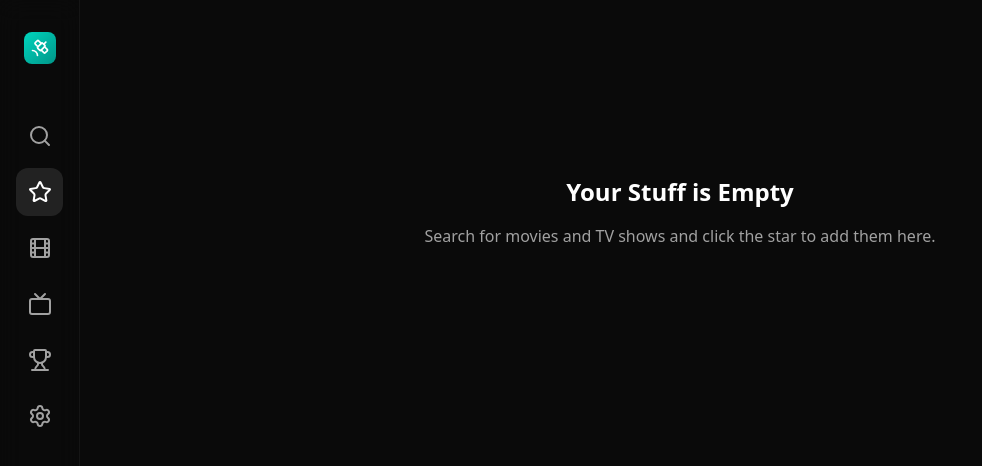
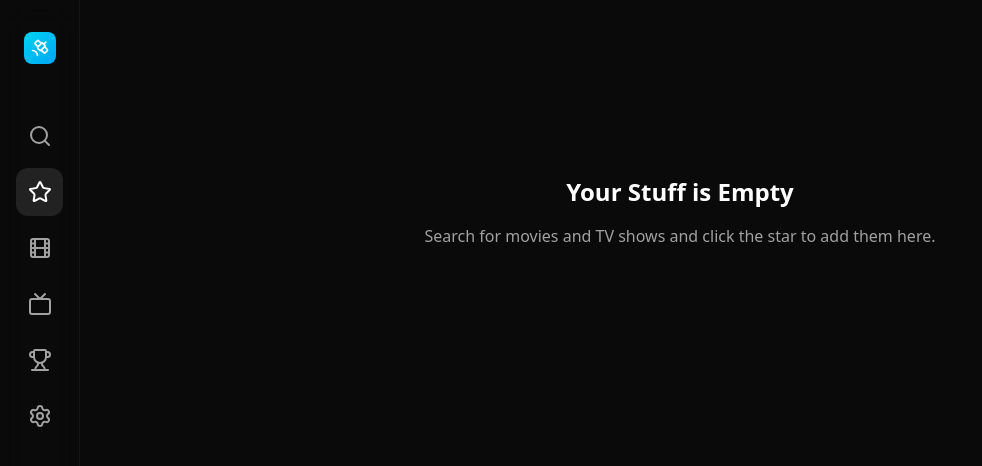
Before and after one commit to jpbrownfield/BrownfieldSatellite, a React (Vite) app: page / in a window 1280 px wide. Shown: the top 466 px of the page, without its empty margins (0-982 px from the left). Built offline with nearby package versions, Linux system fonts and the light colour scheme; no server answers.

Commit message:
fix(sidebar): Update app logo gradient
Changes the color gradient of the application logo in the sidebar from teal to cyan/sky blue to better align with current branding.

```diff
--- a/src/components/Sidebar.tsx
+++ b/src/components/Sidebar.tsx
@@ -19,7 +19,7 @@ export default function Sidebar({ activeTab, setActiveTab }: SidebarProps) {
   return (
     <div className="w-20 hover:w-64 transition-all duration-300 ease-in-out bg-neutral-950/80 backdrop-blur-md border-r border-white/5 flex flex-col items-start py-8 group z-50 absolute h-full md:relative">
       <div className="px-6 mb-12 w-full flex justify-center group-hover:justify-start">
-        <div className="w-8 h-8 bg-gradient-to-br from-teal-400 to-teal-600 rounded-lg flex items-center justify-center font-bold text-xl shrink-0">
+        <div className="w-8 h-8 bg-gradient-to-br from-cyan-400 to-sky-500 rounded-lg flex items-center justify-center font-bold text-xl shrink-0">
           <Satellite size={20} className="text-white" />
         </div>
         <span className="ml-4 font-bold text-xl opacity-0 group-hover:opacity-100 transition-opacity whitespace-nowrap hidden group-hover:block">
```
